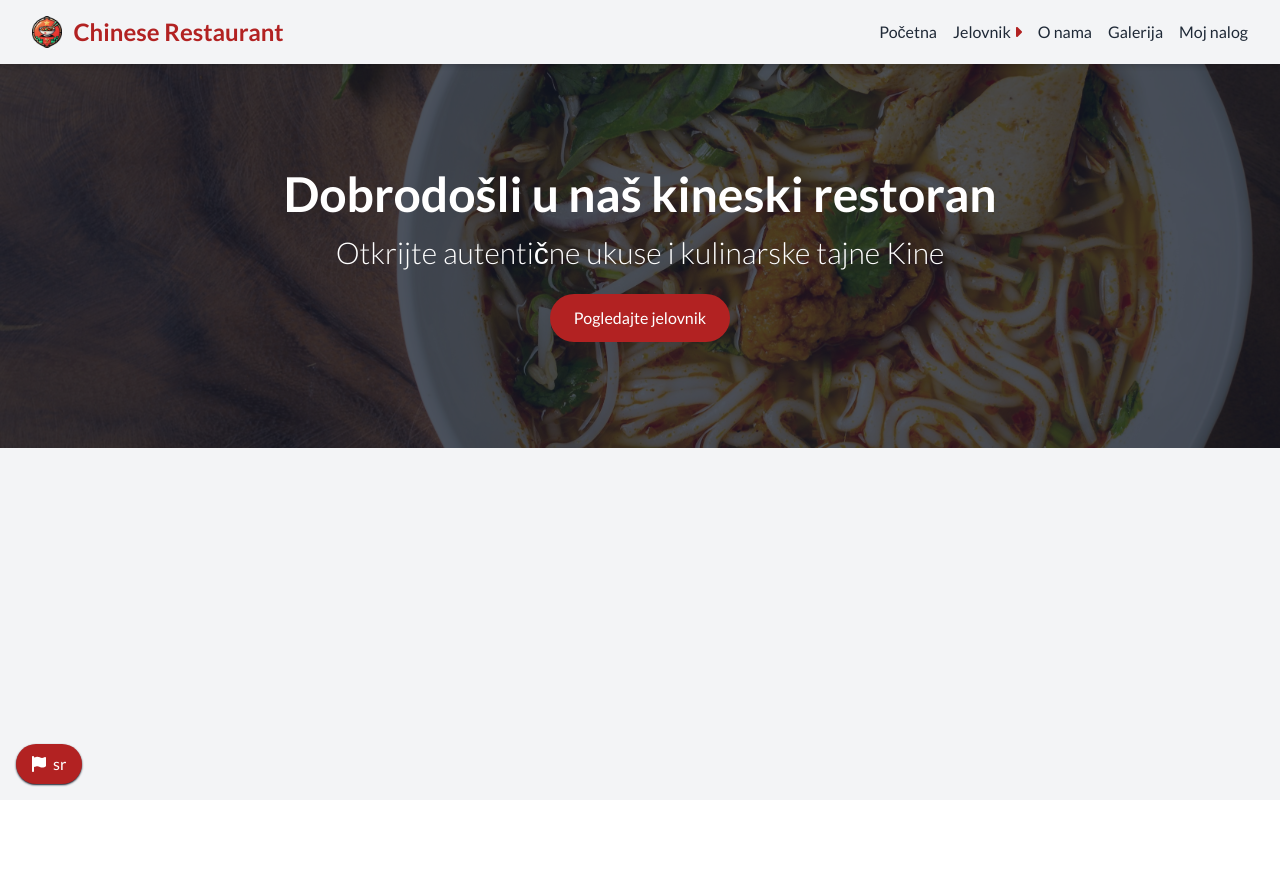
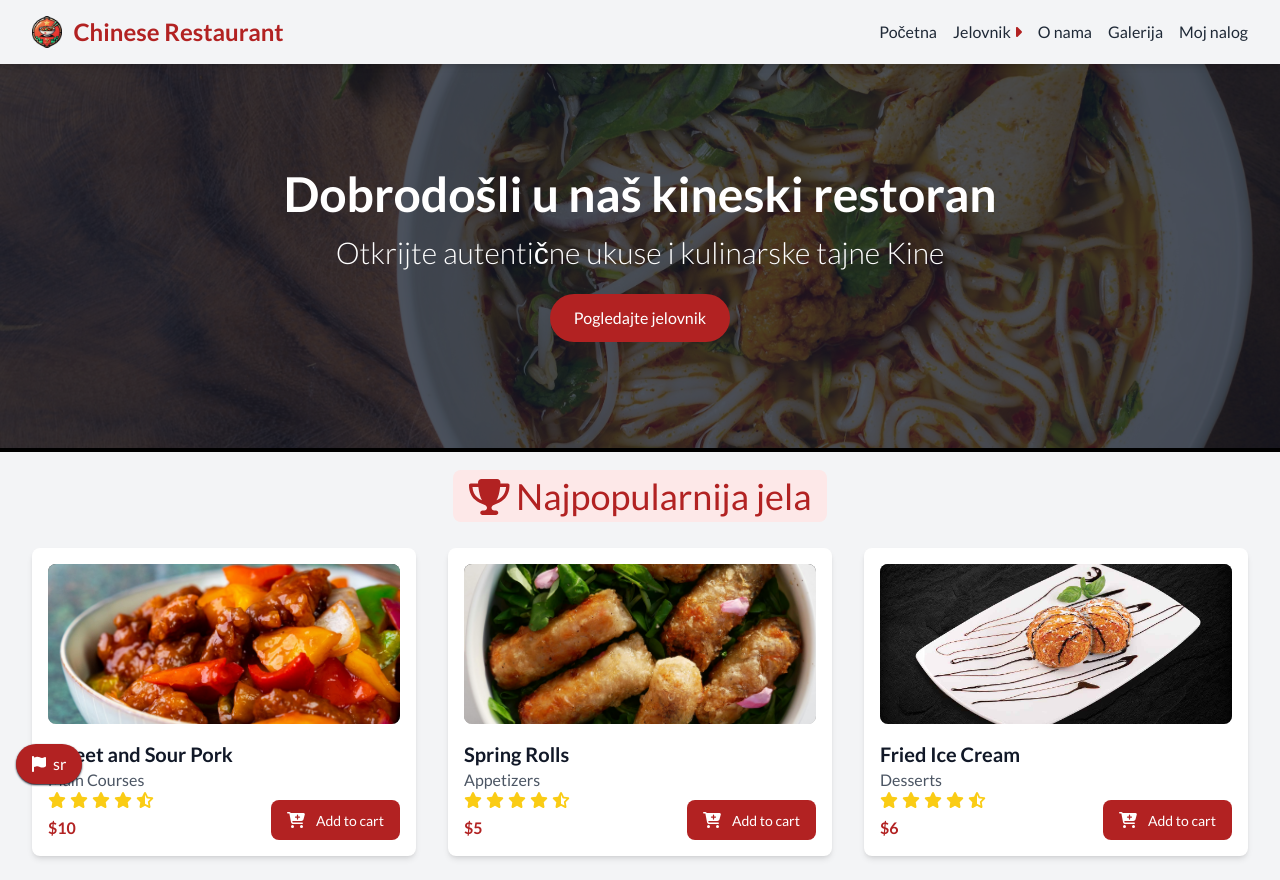
Before and after one commit to ilija02/restaurant-app, a Vue app: page / in a window 1280 px wide. Before the commit the page ends 800 px from the top, so only its background shows below. Built offline with nearby package versions, Linux system fonts and the light colour scheme.

Commit message:
add top dishes to homepage

```diff
--- a/src/components/MenuItem.vue
+++ b/src/components/MenuItem.vue
@@ -1,16 +1,22 @@
 <template>
-    <div class="bg-white rounded-lg shadow-md p-4">
+    <div class="bg-white rounded-lg shadow-md p-4 hover:shadow-lg transition-shadow duration-300">
         <img v-bind:src="dish.image" alt="" class="h-40 w-full object-cover rounded-lg shadow-inner shadow-black">
         <div class="mt-4">
             <div class="flex flex-row justify-between items-end">
                 <div>
                     <h3 class="text-xl font-semibold text-gray-900">{{ dish.name }}</h3>
                     <p class="text-gray-600">{{ dish.category }}</p>
-                    <p class="text-primary-500 font-bold">${{ dish.price }}</p>
+                    <div class="flex items-center space-x-1">
+                        <fa v-for="star in 5" :key="star"
+                            :icon="['fas', star <= dish.rating ? 'star' : 'star-half-alt']" class="text-yellow-400">
+                        </fa>
+                    </div>
+                    <p class="text-primary-500 font-bold mt-2">${{ dish.price }}</p>
                 </div>
-                <button class="px-4 py-2 bg-primary-500 text-white rounded-lg hover:bg-primary-600" @click="addToCart">
-                    <fa icon="cart-plus" /> <span class="text-white text-sm pl-2">Add to cart
-                    </span>
+                <button
+                    class="px-4 py-2 bg-primary-500 text-white rounded-lg hover:bg-primary-600 transition-colors duration-300"
+                    @click="addToCart">
+                    <fa :icon="['fas', 'cart-plus']" /> <span class="text-white text-sm pl-2">Add to cart</span>
                 </button>
             </div>
         </div>
@@ -18,7 +24,6 @@
 </template>
 
 <script>
-
 export default {
     name: "MenuItem",
     props: {
--- /dev/null
+++ b/src/components/TopDishes.vue
@@ -0,0 +1,36 @@
+<template>
+    <div class="flex flex-col">
+        <h1 class="text-4xl text-center mb-8 relative">
+            <span class="bg-primary-50 text-primary-500 py-1 px-4 rounded-lg">
+                <fa icon="trophy" /> {{ $t("home.best_dishes") }}
+            </span>
+        </h1>
+        <div class="grid grid-cols-1 md:grid-cols-2 lg:grid-cols-3 gap-8">
+            <MenuItem v-for="dish in topDishes" :key="dish.id" :dish="dish" />
+        </div>
+    </div>
+</template>
+
+<script>
+import { dishes } from '@/data/dishes.js';
+import MenuItem from "@/components/MenuItem.vue";
+
+export default {
+    name: 'TopDishes',
+    components: {
+        MenuItem
+    },
+    data() {
+        return {
+            dishes,
+        };
+    },
+    computed: {
+        topDishes() {
+            return this.dishes.sort((a, b) => b.rating - a.rating).slice(0, 3);
+        },
+    },
+};
+</script>
+
+<style scoped></style>
--- a/src/locales/en.js
+++ b/src/locales/en.js
@@ -10,6 +10,7 @@ export default {
     welcome: "Welcome to our Chinese restaurant",
     subtitle: "Discover authentic flavors and culinary secrets of China",
     menu: "View Menu",
+    best_dishes: "Most popular dishes",
   },
   menu: {
     subtitle: "Our Offer",
--- a/src/locales/sr.js
+++ b/src/locales/sr.js
@@ -10,6 +10,7 @@ export default {
     welcome: "Dobrodošli u naš kineski restoran",
     subtitle: "Otkrijte autentične ukuse i kulinarske tajne Kine",
     menu: "Pogledajte jelovnik",
+    best_dishes: "Najpopularnija jela",
   },
   menu: {
     subtitle: "Naša ponuda",
--- a/src/pages/HomePage.vue
+++ b/src/pages/HomePage.vue
@@ -20,15 +20,21 @@
         </router-link>
       </div>
     </header>
+    <div id="top-dishes" class="px-4 py-6 border-t-4 border-black">
+      <TopDishes class="mx-4" />
+    </div>
   </div>
 </template>
 
 <script>
-import Header from '../components/layout/Header.vue';
+import Header from '@/components/layout/Header.vue';
+import TopDishes from '@/components/TopDishes.vue'
+
 export default {
   name: "HomePage",
   components: {
     Header,
+    TopDishes
   },
 };
 </script>
--- a/tailwind.config.js
+++ b/tailwind.config.js
@@ -9,17 +9,12 @@ export default {
           50: "#FDE8E8", // Lighter Shade
           400: "#D82929",
           500: "#B22222", // Main Color
-          900: "#3E0E0E", // Darker Shade
-        },
-        // Secondary Color
-        secondary: {
-          50: "#FFF9E0", // Lighter Shade
-          500: "#FFD700", // Main Color
-          900: "#7C6F07", // Darker Shade
+          900: "#272126", // Darker Shade
         },
         // Accent Color
         accent: {
           50: "#FFE6CC", // Lighter Shade
+          400: "#F9BC73",
           500: "#FF8C00", // Main Color
           900: "#7C4D00", // Darker Shade
         },
@@ -29,12 +24,6 @@ export default {
           500: "#E0E0E0", // Main Color
           900: "#333333", // Darker Shade
         },
-        // Text Color
-        text: {
-          50: "#FFFFFF", // Lighter Shade
-          500: "#333333", // Main Color
-          900: "#000000", // Darker Shade
-        },
       },
       fontFamily: {
         sans: ["Lato", "sans-serif"],
```
Also changed, not shown: public/img/restaurant.avif (added), 1 other file (tests, documents, lock files or other folders).
